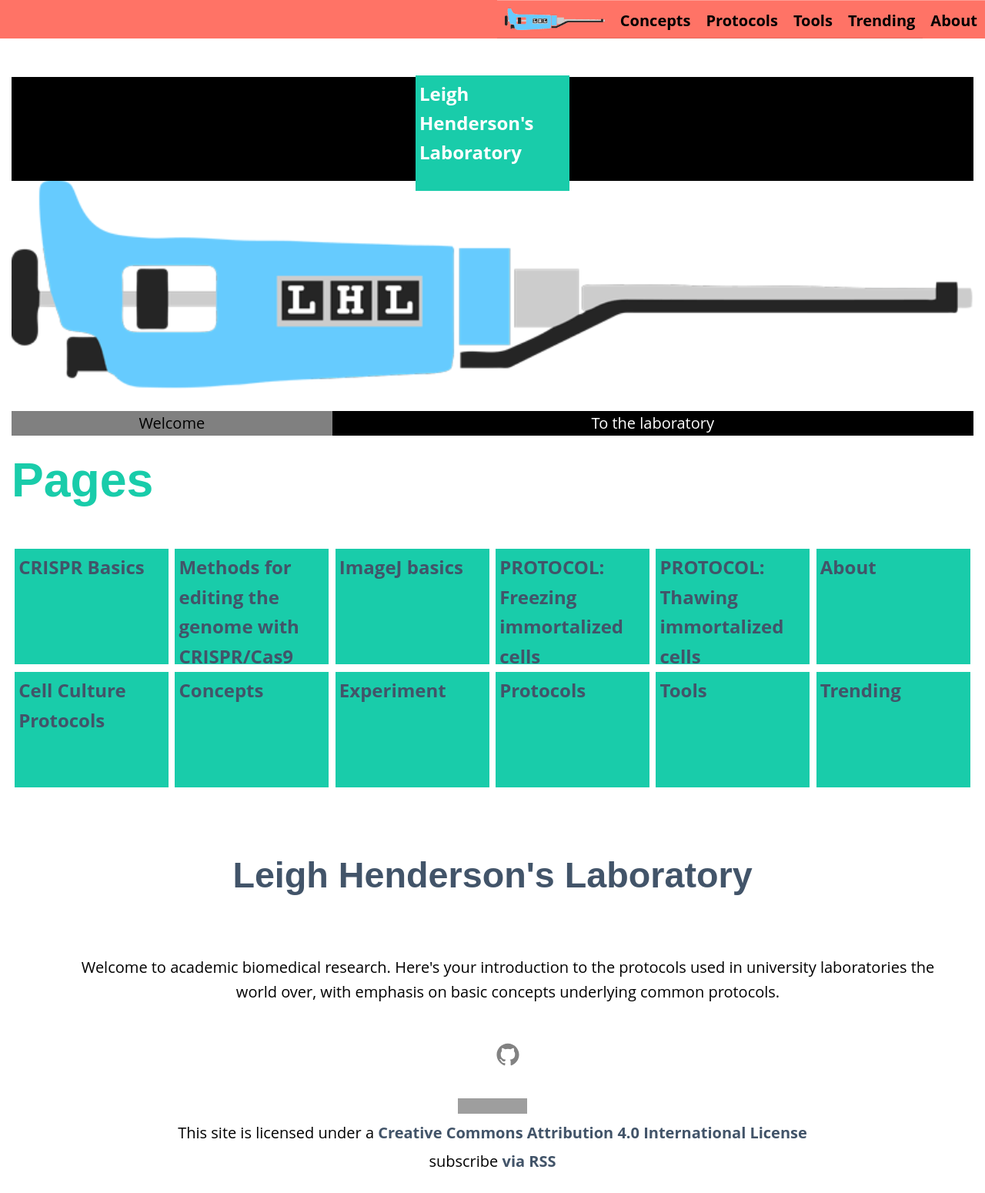
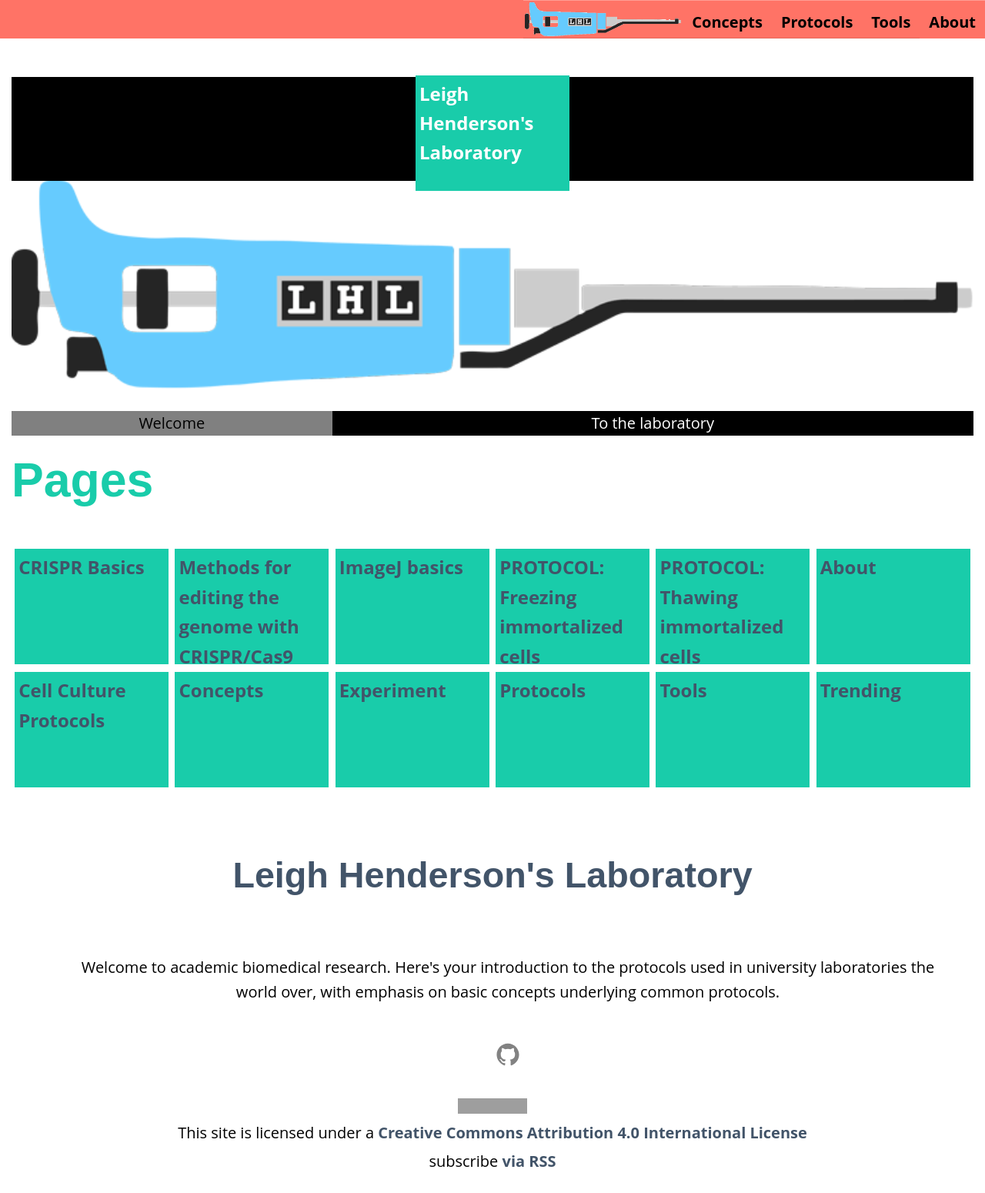
Before and after one commit to LeighHenderson/LeighHenderson.github.io, a Jekyll site: the page built from index.html, in a window 1280 px wide. Shown: the whole page at 77% size. Built offline with Jekyll 4.4.1, drawn with Linux system fonts in a browser that asks for light colours; grey boxes are pictures that could not be loaded.

Commit message:
Navigation bar responsivness tweaks. Now have a passable navigation bar.

```diff
--- a/_includes/header.html
+++ b/_includes/header.html
@@ -1,5 +1,5 @@
 <ul class="navigation">
-   <li><a href={{ site.url }}><img src="{{ site.url }}{{ site.logo}}" alt="LCL pipettor logo"></a></li>
+   <li><a class="logo" href={{ site.url }}><img src="{{ site.url }}{{ site.logo}}" alt="LCL pipettor logo"></a></li>
 
    <li><a href={{ site.url }}/concepts/>Concepts</a></li>
 
@@ -7,7 +7,7 @@
 
    <li><a href={{ site.url }}/tools/>Tools</a></li>
 
-   <li></a><a href={{ site.url }}/Trending/>Trending</a></li>
+   <!--- <li></a><a href={{ site.url }}/Trending/>Trending</a></li> -->
 
    <li><a href={{ site.url }}/about/>About</a></li>
 </ul>
--- a/assets/css/base.css
+++ b/assets/css/base.css
@@ -152,13 +152,15 @@ time {
   flex-grow: 1;
   text-decoration: none;
   display: block;
-  padding: 1em;
   color: #000000;
-  height: 50px;
+  height: 30px;
   text-align: center;
-  padding: 10px;
+  padding: 3px;
   border-top: 1px solid rgba(255, 255, 255, 0.3);
   border-bottom: 1px solid rgba(0, 0, 0, 0.1); }
+
+.navigation a.logo {
+  padding: 2px; }
 
 .navigation a:hover {
   background: #ffa299; }
@@ -175,6 +177,9 @@ time {
     justify-content: space-around;
     -ms-flex-flow: row nowrap;
     flex-flow: row nowrap; }
+  .navigation a {
+    height: 50px;
+    padding: 12px; }
   .navigation img {
     -ms-flex-positive: 2;
     flex-grow: 2; } }
@@ -184,10 +189,7 @@ time {
     -ms-flex-pack: end;
     justify-content: flex-end;
     -ms-flex-flow: row nowrap;
-    flex-flow: row nowrap; }
-  .navigation img {
-    -ms-flex-positive: 2;
-    flex-grow: 2; } }
+    flex-flow: row nowrap; } }
 
 footer {
   text-align: center;
```
Also changed, not shown: _dev/sass/base.scss (+9 -6 lines).
